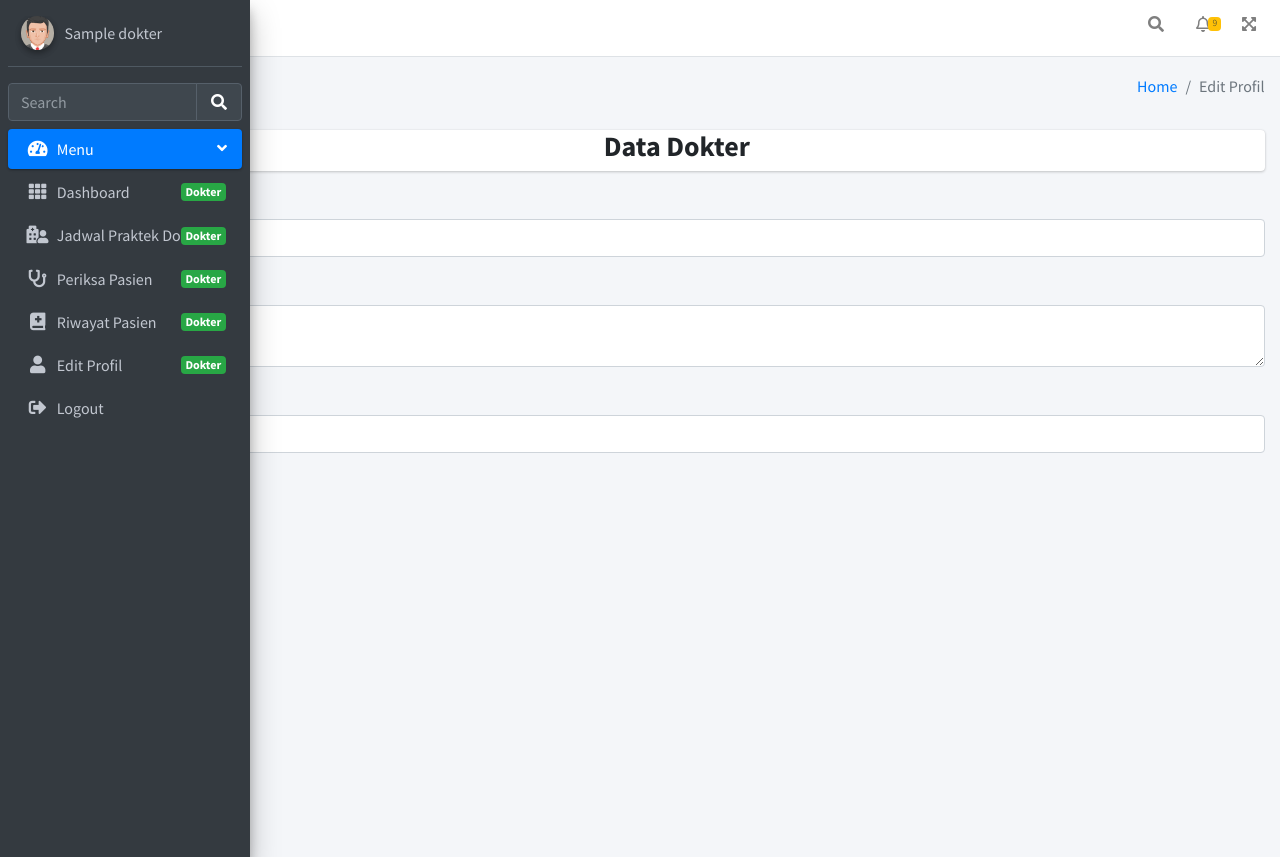
After one commit to DedyHartono/poliklinik-udinus, a PHP site: page /editDokter.php in a window 1280 px wide. The commit adds this page. Run offline with PHP 8.4, Linux system fonts and the light colour scheme; the visitor is signed in with stand-in values (Sample User, id 1); tables that the repository leaves empty or names only in its code hold one stand-in row (values such as "Sample post"); some libraries are stand-ins or nearby versions.

Commit message:
Added data editing feature to doctor

```diff
--- a/components/sidebar.php
+++ b/components/sidebar.php
@@ -104,6 +104,12 @@
                                 <p>Riwayat Pasien <span class="right badge badge-success">Dokter</span></p>
                             </a>
                         </li>
+                        <li class="nav-item">
+                            <a href="editDokter.php" class="nav-link">
+                                <i class="fas fa-user nav-icon"></i>
+                                <p>Edit Profil <span class="right badge badge-success">Dokter</span></p>
+                            </a>
+                        </li>
                     </ul>
                     <?php } else if($_SESSION['akses'] == "pasien"){?>
                     <ul class="nav nav-treeview">
--- /dev/null
+++ b/editDokter.php
@@ -0,0 +1,362 @@
+<?php
+session_start();
+
+// Gunakan path relatif untuk koneksi.php
+include('C:/Program Files/XAMPP/htdocs/poliklinik-udinus/config/koneksi.php');
+
+// Debugging untuk memeriksa sesi
+if (isset($_SESSION['akses']) && $_SESSION['akses'] == "dokter" && isset($_SESSION['id'])) {
+    $dokter_id = $_SESSION['id']; // Ambil user_id dari session
+
+    // Ambil data dokter dari database
+    $query = "SELECT * FROM dokter WHERE id = '$dokter_id'";
+    $result = mysqli_query($mysqli, $query);
+
+    if ($result) {
+        $dokter = mysqli_fetch_assoc($result);
+
+        if (!$dokter) {
+            echo "Dokter tidak ditemukan.";
+            exit();
+        }
+    } else {
+        echo "Error: " . mysqli_error($mysqli);
+        exit();
+    }
+} else {
+    echo "Akses ditolak. Pastikan Anda sudah login sebagai dokter.";
+    exit();
+}
+
+// Cek apakah formulir telah disubmit
+if (isset($_POST['update'])) {
+    $nama = $_POST['nama'];
+    $alamat = $_POST['alamat'];
+    $no_hp = $_POST['no_hp'];
+
+    // Update data dokter dengan prepared statement
+    $update_query = "UPDATE dokter SET nama = ?, alamat = ?, no_hp = ? WHERE id = ?";
+
+    if ($stmt = mysqli_prepare($mysqli, $update_query)) {
+        mysqli_stmt_bind_param($stmt, "sssi", $nama, $alamat, $no_hp, $dokter_id); // Binding parameter
+        if (mysqli_stmt_execute($stmt)) {
+            // Setelah berhasil update, ambil data dokter terbaru dari database
+            $query = "SELECT * FROM dokter WHERE id = '$dokter_id'";
+            $result = mysqli_query($mysqli, $query);
+            if ($result) {
+                $dokter = mysqli_fetch_assoc($result);
+                // Perbarui data sesi
+                $_SESSION['username'] = $dokter['nama'];
+                $_SESSION['password'] = $dokter['password'];
+                $_SESSION['id_poli'] = $dokter['id_poli'];
+                $_SESSION['dokter_nama'] = $dokter['nama']; // Update nama dokter di session
+                $_SESSION['dokter_alamat'] = $dokter['alamat']; // Update alamat di session
+                $_SESSION['dokter_no_hp'] = $dokter['no_hp']; // Update no_hp di session
+            }
+
+            echo "<script>alert('Profil berhasil diperbarui'); window.location = 'dashboard_dokter.php';</script>";
+        } else {
+            echo "<script>alert('Gagal memperbarui profil');</script>";
+        }
+    } else {
+        echo "<script>alert('Gagal menyiapkan query');</script>";
+    }
+}
+?>
+
+<head>
+    <meta charset="UTF-8">
+    <meta name="viewport" content="width=device-width, initial-scale=1.0">
+    <link rel="stylesheet" href="https://stackpath.bootstrapcdn.com/bootstrap/4.5.2/css/bootstrap.min.css">
+</head>
+
+<html lang="en" style="height: auto;">
+
+<head>
+    <meta charset="utf-8">
+    <meta name="viewport" content="width=device-width, initial-scale=1">
+    <title>Udinus Poliklinik</title>
+
+    <!-- Google Font: Source Sans Pro -->
+    <link rel="stylesheet" href="https://fonts.googleapis.com/css?family=Source+Sans+Pro:300,400,400i,700&amp;display=fallback">
+    <!-- Font Awesome Icons -->
+    <link rel="stylesheet" href="assets/plugins/fontawesome-free/css/all.min.css">
+    <!-- Theme style -->
+    <link rel="stylesheet" href="assets/dist/css/adminlte.min.css">
+</head>
+
+<body class="sidebar-mini sidebar-closed sidebar-collapse" style="height: auto;">
+    <div class="wrapper">
+
+        <!-- Navbar -->
+        <nav class="main-header navbar navbar-expand navbar-white navbar-light">
+            <!-- Left navbar links -->
+            <ul class="navbar-nav">
+                <li class="nav-item">
+                    <a class="nav-link" data-widget="pushmenu" href="#" role="button"><i class="fas fa-bars"></i></a>
+                </li>
+                <li class="nav-item d-none d-sm-inline-block">
+                    <a href="index.php" class="nav-link">Home</a>
+                </li>
+
+                <!-- <li class="nav-item d-none d-sm-inline-block">
+        <a href="#" class="nav-link">Contact</a>
+      </li> -->
+            </ul>
+
+            <!-- Right navbar links -->
+            <ul class="navbar-nav ml-auto">
+                <!-- Navbar Search -->
+                <li class="nav-item">
+                    <a class="nav-link" data-widget="navbar-search" href="#" role="button">
+                        <i class="fas fa-search"></i>
+                    </a>
+                    <div class="navbar-search-block">
+                        <form class="form-inline">
+                            <div class="input-group input-group-sm">
+                                <input class="form-control form-control-navbar" type="search" placeholder="Search" aria-label="Search">
+                                <div class="input-group-append">
+                                    <button class="btn btn-navbar" type="submit">
+                                        <i class="fas fa-search"></i>
+                                    </button>
+                                    <button class="btn btn-navbar" type="button" data-widget="navbar-search">
+                                        <i class="fas fa-times"></i>
+                                    </button>
+                                </div>
+                            </div>
+                        </form>
+                    </div>
+                </li>
+
+                <!-- Notifications Dropdown Menu -->
+                <li class="nav-item dropdown">
+                    <a class="nav-link" data-toggle="dropdown" href="#">
+                        <i class="far fa-bell"></i>
+                        <span class="badge badge-warning navbar-badge">9</span>
+                    </a>
+                    <div class="dropdown-menu dropdown-menu-lg dropdown-menu-right">
+                        <span class="dropdown-header">27 Notifications</span>
+                        <div class="dropdown-divider"></div>
+                        <a href="#" class="dropdown-item">
+                            <i class="fas fa-envelope mr-2"></i> 9 new messages
+                            <span class="float-right text-muted text-sm">3 mins</span>
+                        </a>
+                        <div class="dropdown-divider"></div>
+                        <a href="#" class="dropdown-item">
+                            <i class="fas fa-users mr-2"></i> 17 friend requests
+                            <span class="float-right text-muted text-sm">4 days</span>
+                        </a>
+                        <div class="dropdown-divider"></div>
+                        <a href="#" class="dropdown-item">
+                            <i class="fas fa-file mr-2"></i> 1 new reports
+                            <span class="float-right text-muted text-sm">9 days</span>
+                        </a>
+                        <div class="dropdown-divider"></div>
+                        <a href="#" class="dropdown-item dropdown-footer">See All Notifications</a>
+                    </div>
+                </li>
+                <li class="nav-item">
+                    <a class="nav-link" data-widget="fullscreen" href="#" role="button">
+                        <i class="fas fa-expand-arrows-alt"></i>
+                    </a>
+                </li>
+            </ul>
+        </nav> <!-- /.navbar -->
+
+        <!-- Main Sidebar Container -->
+        <aside class="main-sidebar sidebar-dark-primary elevation-4">
+            <!-- Brand Logo -->
+            <!-- <a href="index3.html" class="brand-link">
+        <img src="assets/dist/img/AdminLTELogo.png" alt="AdminLTE Logo" class="brand-image img-circle elevation-3"
+            style="opacity: .8">
+        <span class="brand-text font-weight-light">AdminLTE 3</span>
+    </a> -->
+
+            <!-- Sidebar -->
+            <div class="sidebar">
+                <!-- Sidebar user panel (optional) -->
+                <div class="user-panel mt-3 pb-3 mb-3 d-flex">
+                    <div class="image">
+                        <img src="assets/dist/img/avatar5.png" class="img-circle elevation-2" alt="User Image">
+                    </div>
+                    <div class="info">
+                        <a href="#" class="d-block">
+                            <?php echo htmlspecialchars($dokter['nama'] ?? 'Nama tidak tersedia'); ?>
+                        </a>
+                    </div>
+
+                </div>
+
+                <!-- SidebarSearch Form -->
+                <div class="form-inline">
+                    <div class="input-group" data-widget="sidebar-search">
+                        <input class="form-control form-control-sidebar" type="search" placeholder="Search" aria-label="Search">
+                        <div class="input-group-append">
+                            <button class="btn btn-sidebar">
+                                <i class="fas fa-search fa-fw"></i>
+                            </button>
+                        </div>
+                    </div>
+                    <div class="sidebar-search-results">
+                        <div class="list-group"><a href="#" class="list-group-item">
+                                <div class="search-title"><strong class="text-light"></strong>N<strong class="text-light"></strong>o<strong class="text-light"></strong> <strong class="text-light"></strong>e<strong class="text-light"></strong>l<strong class="text-light"></strong>e<strong class="text-light"></strong>m<strong class="text-light"></strong>e<strong class="text-light"></strong>n<strong class="text-light"></strong>t<strong class="text-light"></strong> <strong class="text-light"></strong>f<strong class="text-light"></strong>o<strong class="text-light"></strong>u<strong class="text-light"></strong>n<strong class="text-light"></strong>d<strong class="text-light"></strong>!<strong class="text-light"></strong></div>
+                                <div class="search-path"></div>
+                            </a></div>
+                    </div>
+                </div>
+
+                <!-- Sidebar Menu -->
+                <nav class="mt-2">
+                    <ul class="nav nav-pills nav-sidebar flex-column" data-widget="treeview" role="menu" data-accordion="false">
+                        <!-- Add icons to the links using the .nav-icon class
+               with font-awesome or any other icon font library -->
+                        <li class="nav-item menu-open">
+                            <a href="#" class="nav-link active">
+                                <i class="nav-icon fas fa-tachometer-alt"></i>
+                                <p>
+                                    Menu
+                                    <i class="right fas fa-angle-left"></i>
+                                </p>
+                            </a>
+                            <ul class="nav nav-treeview">
+                                <li class="nav-item">
+                                    <a href="dashboard_dokter.php" class="nav-link">
+                                        <i class="fas fa-solid fas fa-th nav-icon"></i>
+                                        <p>Dashboard <span class="right badge badge-success">Dokter</span></p>
+                                    </a>
+                                </li>
+                                <li class="nav-item">
+                                    <a href="jadwalPeriksa.php" class="nav-link">
+                                        <i class="fas fa-solid fa-hospital-user nav-icon"></i>
+                                        <p>Jadwal Praktek Dokter <span class="right badge badge-success">Dokter</span></p>
+                                    </a>
+                                </li>
+                                <li class="nav-item">
+                                    <a href="periksaPasien.php" class="nav-link">
+                                        <i class="fas fa-solid fa-stethoscope nav-icon"></i>
+                                        <p>Periksa Pasien <span class="right badge badge-success">Dokter</span></p>
+                                    </a>
+                                </li>
+                                <li class="nav-item">
+                                    <a href="riwayatPasien.php" class="nav-link">
+                                        <i class="fas fa-solid fa-book-medical nav-icon"></i>
+                                        <p>Riwayat Pasien <span class="right badge badge-success">Dokter</span></p>
+                                    </a>
+                                </li>
+                                <li class="nav-item">
+                                    <a href="editDokter.php" class="nav-link">
+                                        <i class="fas fa-user nav-icon"></i>
+                                        <p>Edit Profil <span class="right badge badge-success">Dokter</span></p>
+                                    </a>
+                                </li>
+                            </ul>
+                        </li>
+                        <li class="nav-item">
+                            <a href="pages/logout/logout.php" class="nav-link">
+                                <i class="nav-icon fas fa-sign-out-alt"></i>
+                                <p>
+                                    Logout
+                                </p>
+                            </a>
+                        </li>
+                    </ul>
+                </nav>
+                <!-- /.sidebar-menu -->
+            </div>
+            <!-- /.sidebar -->
+        </aside> <!-- Content Wrapper. Contains page content -->
+        <div class="content-wrapper" style="min-height: 681.2px;">
+            <!-- Content Header (Page header) -->
+            <!-- Content Header (Page header) -->
+            <div class="content-header">
+                <div class="container-fluid">
+                    <div class="row mb-2">
+                        <div class="col-sm-6">
+                            <h1 class="m-0">Edit Profil</h1>
+                        </div><!-- /.col -->
+                        <div class="col-sm-6">
+                            <ol class="breadcrumb float-sm-right">
+                                <li class="breadcrumb-item"><a href="index.php?page=home">Home</a></li>
+                                <li class="breadcrumb-item active">Edit Profil</li>
+                            </ol>
+                        </div><!-- /.col -->
+                    </div><!-- /.row -->
+                </div><!-- /.container-fluid -->
+            </div>
+            <!-- /.content-header -->
+            <!-- Main content -->
+            <div class="content">
+                <div class="container-fluid">
+                    <div class="row">
+                        <div class="col-12">
+                            <div class="card">
+                                <h3 style="text-align: center; font-weight: bold;">Data Dokter</h3>
+                            </div>
+                            <!-- /.card-header -->
+
+
+                            <body>
+                                <div class="card-body table-responsive p-0">
+                                    <table class="table table-hover text-nowrap">
+
+                                        <?php if (isset($dokter)) { ?>
+                                            <form method="POST" action="editDokter.php">
+                                                <div class="form-group">
+                                                    <label for="nama">Nama</label>
+                                                    <input type="text" class="form-control" id="nama" name="nama" value="<?php echo htmlspecialchars($dokter['nama']); ?>" required>
+                                                </div>
+                                                <div class="form-group">
+                                                    <label for="alamat">Alamat</label>
+                                                    <textarea class="form-control" id="alamat" name="alamat" required><?php echo htmlspecialchars($dokter['alamat']); ?></textarea>
+                                                </div>
+                                                <div class="form-group">
+                                                    <label for="no_hp">Nomor Telepon</label>
+                                                    <input type="text" class="form-control" id="no_hp" name="no_hp" value="<?php echo htmlspecialchars($dokter['no_hp']); ?>" required>
+                                                </div>
+                                                <button type="submit" name="update" class="btn btn-primary">Perbarui Profil</button>
+                                            </form>
+                                        <?php } else { ?>
+                                            <p>Data profil dokter tidak ditemukan.</p>
+                                        <?php } ?>
+                                </div>
+                            </body>
+                            <!-- /.card-body -->
+                        </div>
+                        <!-- /.card -->
+                    </div>
+                </div>
+                <!-- /.row -->
+            </div><!-- /.container-fluid -->
+        </div>
+        <!-- /.content --> <!-- /.content -->
+    </div>
+    <!-- /.content-wrapper -->
+
+    <!-- Control Sidebar -->
+    <aside class="control-sidebar control-sidebar-dark">
+        <!-- Control sidebar content goes here -->
+        <div class="p-3">
+            <h5>Title</h5>
+            <p>Halo</p>
+        </div>
+    </aside>
+    <!-- /.control-sidebar -->
+
+    <!-- Main Footer -->
+    <div id="sidebar-overlay"></div>
+    </div>
+    <!-- ./wrapper -->
+
+    <!-- REQUIRED SCRIPTS -->
+
+    <!-- jQuery -->
+    <script src="assets/plugins/jquery/jquery.min.js"></script>
+    <!-- Bootstrap 4 -->
+    <script src="assets/plugins/bootstrap/js/bootstrap.bundle.min.js"></script>
+    <!-- AdminLTE App -->
+    <script src="assets/dist/js/adminlte.min.js"></script>
+
+
+</body>
+
+</html>
--- a/index.php
+++ b/index.php
@@ -4,7 +4,7 @@
 <style>
 .client_section {
     padding: 50px 0;
-    background-color: #f7f7f7;
+    background-color: rgb(188, 190, 191);
     color: #333;
 }
 
```
Also changed, not shown: components/navbar.php (+7 -7 lines).
